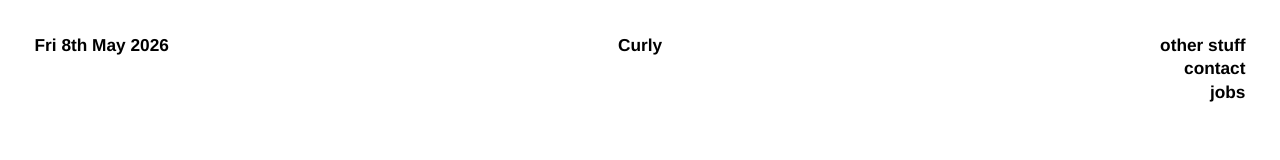
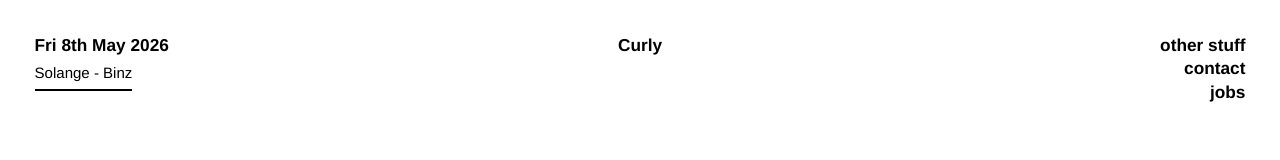
Before and after one commit to 19Horses/curly, a React (Vite) app in the folder frontend/: page / in a window 1280 px wide. Shown: the top 160 px of the page. Built offline with nearby package versions, Linux system fonts and the light colour scheme; no server answers.

Commit message:
Audio player

```diff
--- a/frontend/package.json
+++ b/frontend/package.json
@@ -14,13 +14,15 @@
     "lint": "eslint ."
   },
   "dependencies": {
+    "@react-three/fiber": "^9.6.1",
     "@tanstack/react-query": "^5.86.0",
     "axios": "^1.16.0",
     "gh-pages": "^5.0.0",
     "react": "^19.2.4",
     "react-dom": "^19.2.4",
     "react-router-dom": "^7.14.2",
-    "styled-components": "^6.4.1"
+    "styled-components": "^6.4.1",
+    "three": "^0.184.0"
   },
   "devDependencies": {
     "@testing-library/dom": "^10.4.0",
--- a/frontend/src/components/Header.tsx
+++ b/frontend/src/components/Header.tsx
@@ -1,6 +1,7 @@
 import { useEffect, useState } from 'react';
 import { Link, useLocation } from 'react-router-dom';
 import { styled, css } from 'styled-components';
+import { HeaderAudioTrack } from './HeaderAudioTrack';
 import { StaggerRow } from './StaggerRow';
 import { fadeIn, fadeInAbsoluteCenter } from '../styles/animations';
 
@@ -62,9 +63,16 @@ const navItemStyles = css`
   }
 `;
 
-const DateDisplay = styled.time<{ $jobsBleed: boolean }>`
+const LeftCluster = styled.div`
   flex: 1 1 0;
   min-width: 0;
+  display: flex;
+  flex-direction: column;
+  align-items: flex-start;
+  gap: clamp(0.35rem, 0.22rem + 0.45vw, 0.55rem);
+`;
+
+const DateDisplay = styled.time<{ $jobsBleed: boolean }>`
   text-align: left;
   animation: ${fadeIn} 0.5s ease-out both;
   color: ${({ $jobsBleed }) => ($jobsBleed ? '#fff' : 'inherit')};
@@ -129,9 +137,12 @@ function Header() {
 
   return (
     <Shell>
-      <DateDisplay dateTime={today} $jobsBleed={jobsBleed}>
-        {formattedDate}
-      </DateDisplay>
+      <LeftCluster>
+        <DateDisplay dateTime={today} $jobsBleed={jobsBleed}>
+          {formattedDate}
+        </DateDisplay>
+        <HeaderAudioTrack jobsBleed={jobsBleed} />
+      </LeftCluster>
       <LogoLink to="/">Curly</LogoLink>
       <Nav aria-label="Main" $jobsLight={jobsNavLight}>
         <StaggerRow $staggerIndex={0} $align="end" $delayOffset={2}>
--- /dev/null
+++ b/frontend/src/components/HeaderAudioTrack.tsx
@@ -0,0 +1,212 @@
+import { useCallback, useEffect, useRef, useState } from 'react';
+import styled from 'styled-components';
+import binzSrc from '../assets/binz.mp3';
+import { fadeIn } from '../styles/animations';
+
+const progressPink = '#ec4899';
+
+const trackRuleThickness = '2px';
+
+const TrackBlock = styled.div`
+  display: flex;
+  flex-direction: column;
+  align-items: stretch;
+  width: fit-content;
+  max-width: 100%;
+  animation: ${fadeIn} 0.5s ease-out both;
+  animation-delay: 0.08s;
+`;
+
+const TrackMeta = styled.button<{ $jobsBleed: boolean }>`
+  appearance: none;
+  border: none;
+  margin: 0;
+  padding: 0;
+  background: none;
+  font: inherit;
+  text-align: left;
+  cursor: pointer;
+  font-weight: normal;
+  font-size: clamp(0.78rem, 0.7rem + 0.3vw, 0.95rem);
+  line-height: 1.25;
+  color: ${({ $jobsBleed }) => ($jobsBleed ? '#fff' : 'inherit')};
+  transition: color 0.4s ease;
+`;
+
+const TrackRuleTrack = styled.div`
+  position: relative;
+  width: 100%;
+  margin-top: 0;
+  min-height: 0.9rem;
+  cursor: crosshair;
+  user-select: none;
+`;
+
+const TrackRuleBase = styled.div<{ $jobsBleed: boolean }>`
+  position: absolute;
+  left: 0;
+  right: 0;
+  top: 50%;
+  height: ${trackRuleThickness};
+  transform: translateY(-50%);
+  background: ${({ $jobsBleed }) => ($jobsBleed ? '#fff' : '#000')};
+  transition: background 0.4s ease;
+  pointer-events: none;
+`;
+
+const TrackRuleProgress = styled.div<{ $p: number }>`
+  position: absolute;
+  left: 0;
+  top: 50%;
+  height: ${trackRuleThickness};
+  width: 100%;
+  transform: translateY(-50%)
+    scaleX(${({ $p }) => Math.min(1, Math.max(0, $p))});
+  transform-origin: left center;
+  background: ${progressPink};
+  z-index: 1;
+  pointer-events: none;
+  transition: transform 0.2s ease-out;
+`;
+
+const VisuallyHiddenAudio = styled.audio`
+  position: absolute;
+  width: 0;
+  height: 0;
+  opacity: 0;
+  pointer-events: none;
+`;
+
+export type HeaderAudioTrackProps = {
+  jobsBleed: boolean;
+};
+
+export function HeaderAudioTrack({ jobsBleed }: HeaderAudioTrackProps) {
+  const audioRef = useRef<HTMLAudioElement>(null);
+  const [trackProgress, setTrackProgress] = useState(0);
+  const [isPlaying, setIsPlaying] = useState(false);
+
+  const togglePlayback = useCallback(() => {
+    const el = audioRef.current;
+    if (!el) return;
+    if (el.paused) {
+      el.play().catch(() => undefined);
+    } else {
+      el.pause();
+    }
+  }, []);
+
+  useEffect(() => {
+    const el = audioRef.current;
+    if (!el) return;
+
+    const syncPlaying = () => setIsPlaying(!el.paused);
+    syncPlaying();
+    el.addEventListener('play', syncPlaying);
+    el.addEventListener('pause', syncPlaying);
+    el.addEventListener('ended', syncPlaying);
+
+    const sync = () => {
+      const d = el.duration;
+      if (!d || !Number.isFinite(d) || d <= 0) {
+        setTrackProgress(0);
+        return;
+      }
+      setTrackProgress(el.currentTime / d);
+    };
+
+    const onEnded = () => setTrackProgress(1);
+
+    el.addEventListener('timeupdate', sync);
+    el.addEventListener('loadedmetadata', sync);
+    el.addEventListener('ended', onEnded);
+
+    return () => {
+      el.removeEventListener('play', syncPlaying);
+      el.removeEventListener('pause', syncPlaying);
+      el.removeEventListener('ended', syncPlaying);
+      el.removeEventListener('timeupdate', sync);
+      el.removeEventListener('loadedmetadata', sync);
+      el.removeEventListener('ended', onEnded);
+    };
+  }, []);
+
+  useEffect(() => {
+    const el = audioRef.current;
+    if (!el) return;
+
+    let cancelled = false;
+    const tryAutoplay = () => {
+      if (cancelled) return;
+      void el.play().catch(() => undefined);
+    };
+
+    tryAutoplay();
+    el.addEventListener('canplay', tryAutoplay, { once: true });
+
+    return () => {
+      cancelled = true;
+      el.removeEventListener('canplay', tryAutoplay);
+      try {
+        el.pause();
+      } catch {
+        /* e.g. jsdom */
+      }
+    };
+  }, []);
+
+  const seekFromClientX = useCallback(
+    (clientX: number, currentTarget: HTMLDivElement) => {
+      const audio = audioRef.current;
+      if (!audio) return;
+      const d = audio.duration;
+      if (!Number.isFinite(d) || d <= 0) return;
+      const rect = currentTarget.getBoundingClientRect();
+      if (rect.width <= 0) return;
+      const ratio = Math.min(
+        1,
+        Math.max(0, (clientX - rect.left) / rect.width)
+      );
+      audio.currentTime = ratio * d;
+      setTrackProgress(ratio);
+    },
+    []
+  );
+
+  const handleTrackClick = useCallback(
+    (e: React.MouseEvent<HTMLDivElement>) => {
+      seekFromClientX(e.clientX, e.currentTarget);
+    },
+    [seekFromClientX]
+  );
+
+  return (
+    <>
+      <TrackBlock>
+        <TrackMeta
+          type="button"
+          $jobsBleed={jobsBleed}
+          aria-label={isPlaying ? 'Pause track' : 'Play track'}
+          onClick={togglePlayback}
+        >
+          Solange - Binz
+        </TrackMeta>
+        <TrackRuleTrack
+          onClick={handleTrackClick}
+          aria-label="Seek audio"
+          title="Click to seek"
+        >
+          <TrackRuleBase $jobsBleed={jobsBleed} />
+          <TrackRuleProgress $p={trackProgress} />
+        </TrackRuleTrack>
+      </TrackBlock>
+      <VisuallyHiddenAudio
+        ref={audioRef}
+        src={binzSrc}
+        preload="auto"
+        playsInline
+        autoPlay
+      />
+    </>
+  );
+}
```
Also changed, not shown: frontend/src/setupTests.ts (+11 -0 lines), 2 other files (tests, documents, lock files or other folders).
